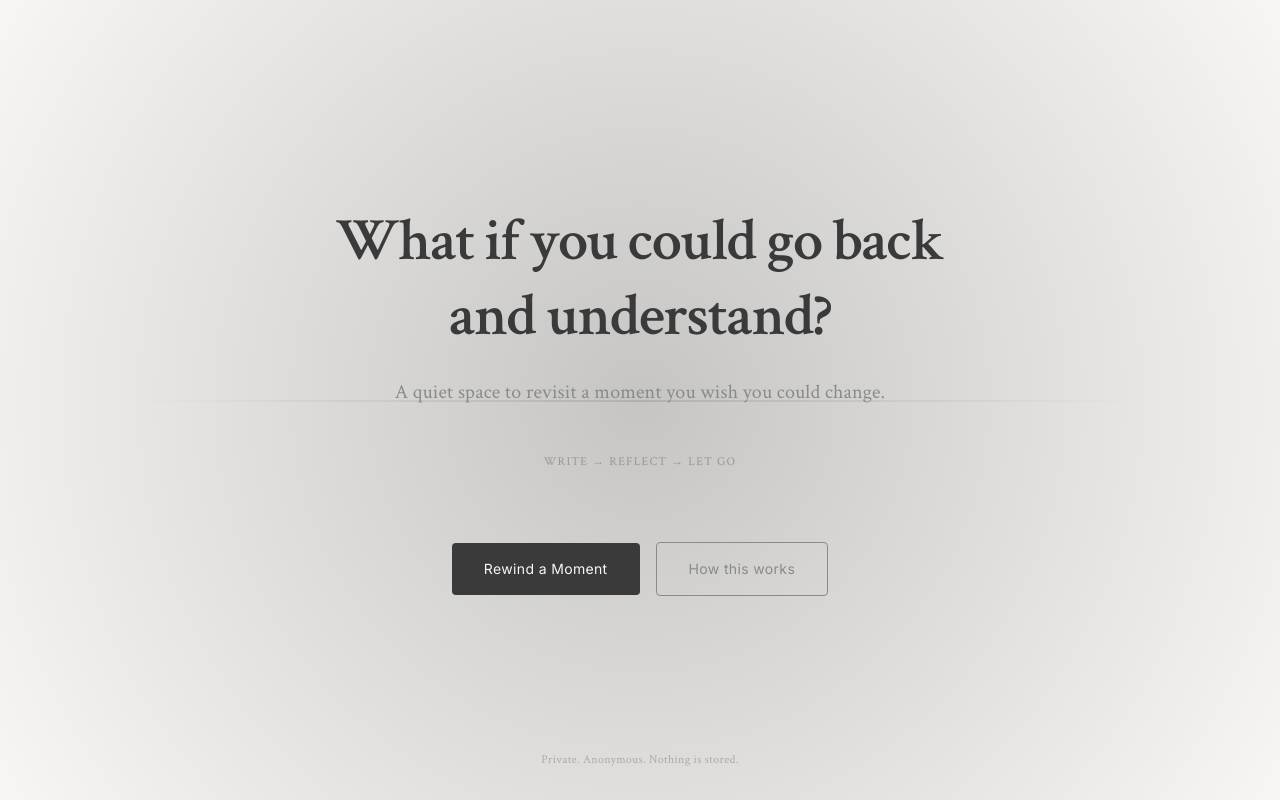
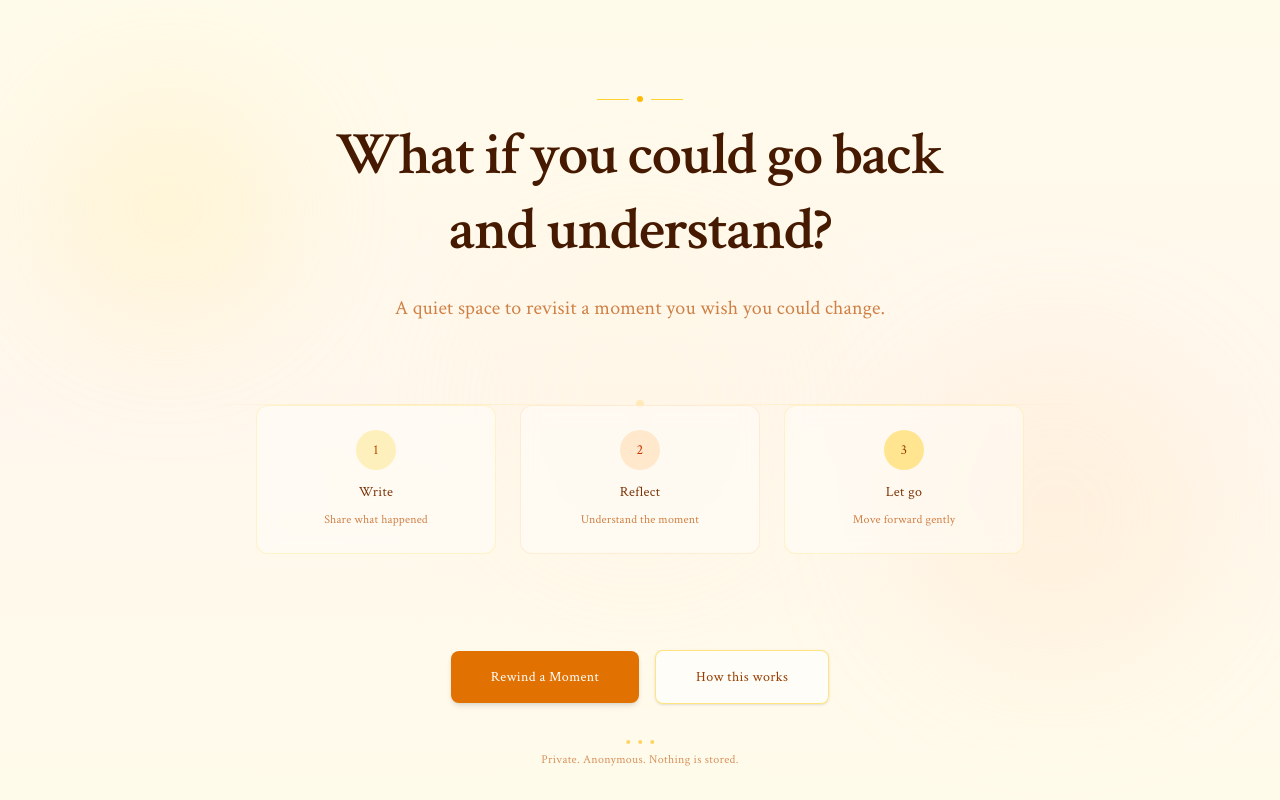
Before and after one commit to bravetiger01/ctrl-z, a Next.js app: page / in a window 1280 px wide. Built offline with nearby package versions, Linux system fonts and the light colour scheme.

Commit message:
fix: Improved Home Page

```diff
--- a/app/page.tsx
+++ b/app/page.tsx
@@ -2,78 +2,103 @@ import Link from "next/link";
 
 export default function Home() {
   return (
-    <main className="min-h-screen flex items-center justify-center px-6 py-16 relative overflow-hidden bg-background">
+    <main className="min-h-screen flex items-center justify-center px-6 py-16 relative overflow-hidden bg-gradient-to-b from-amber-50 via-orange-50 to-amber-50">
 
-      {/* ─────────────────────────────────────────────
-          Option A: Soft radial gradient (very subtle)
-         ───────────────────────────────────────────── */}
-      <div
-        aria-hidden
-        className="absolute inset-0 pointer-events-none"
-        style={{
-          background: `
-            radial-gradient(
-              circle at center,
-              rgba(0, 0, 0, 0.2),
-              transparent 100%
-            )
-          `,
-        }}
-      />
-
-      {/* ─────────────────────────────────────────────
-          Option B: Faint timeline / rewind line
-         ───────────────────────────────────────────── */}
-      <div
-        aria-hidden
-        className="absolute top-1/2 left-0 right-0 h-px pointer-events-none"
-      >
-        <div className="mx-auto w-[80%] h-[2px] bg-gradient-to-r from-transparent via-foreground/15 to-transparent" />
+      {/* Decorative elements */}
+      <div aria-hidden className="absolute inset-0 pointer-events-none overflow-hidden">
+        {/* Soft orbs */}
+        <div className="absolute top-20 left-10 w-64 h-64 bg-amber-200/20 rounded-full blur-3xl"></div>
+        <div className="absolute bottom-32 right-16 w-80 h-80 bg-orange-200/20 rounded-full blur-3xl"></div>
+        <div className="absolute top-1/2 left-1/2 -translate-x-1/2 -translate-y-1/2 w-96 h-96 bg-amber-100/10 rounded-full blur-3xl"></div>
       </div>
 
-      {/* ─────────────────────────────────────────────
-          Content
-         ───────────────────────────────────────────── */}
-      <div className="max-w-2xl w-full text-center space-y-12 relative z-10">
+      {/* Subtle timeline decoration */}
+      <div aria-hidden className="absolute top-1/2 left-0 right-0 pointer-events-none flex items-center justify-center">
+        <div className="w-[70%] flex items-center gap-3 opacity-20">
+          <div className="flex-1 h-px bg-gradient-to-r from-transparent via-amber-400 to-transparent"></div>
+          <div className="w-2 h-2 rounded-full bg-amber-400"></div>
+          <div className="flex-1 h-px bg-gradient-to-r from-transparent via-amber-400 to-transparent"></div>
+        </div>
+      </div>
+
+      {/* Content */}
+      <div className="max-w-3xl w-full text-center space-y-12 relative z-10">
+
+        {/* Small decorative element at top */}
+        <div className="flex items-center justify-center gap-2 mb-4">
+          <div className="w-8 h-px bg-amber-300"></div>
+          <div className="w-1.5 h-1.5 rounded-full bg-amber-400"></div>
+          <div className="w-8 h-px bg-amber-300"></div>
+        </div>
 
         {/* Hero */}
-        <div className="space-y-6">
-          <h1 className="text-4xl md:text-5xl lg:text-6xl font-semibold text-foreground leading-tight tracking-tight">
-            What if you could go back and understand?
+        <div className="space-y-6 animate-fade-in">
+          <h1 className="text-4xl md:text-5xl lg:text-6xl font-semibold text-amber-950 leading-tight tracking-tight">
+            What if you could go back<br />and understand?
           </h1>
 
-          <p className="text-lg md:text-xl text-muted max-w-xl mx-auto">
+          <p className="text-lg md:text-xl text-amber-700/70 max-w-xl mx-auto leading-relaxed">
             A quiet space to revisit a moment you wish you could change.
           </p>
         </div>
 
-        {/* Soft context hint */}
-        <p className="text-muted/80 tracking-widest uppercase text-xs">
-          Write → Reflect → Let go
-        </p>
+        {/* Process cards - subtle visual guide */}
+        <div className="grid grid-cols-1 sm:grid-cols-3 gap-6 pt-8 pb-4">
+          <div className="bg-white/40 backdrop-blur-sm rounded-xl p-6 border border-amber-200/40 hover:border-amber-300/60 transition-all duration-300">
+            <div className="w-10 h-10 rounded-full bg-amber-200/50 flex items-center justify-center mx-auto mb-3">
+              <span className="text-amber-700 text-sm font-medium">1</span>
+            </div>
+            <h3 className="text-sm font-medium text-amber-900 tracking-wide mb-2">Write</h3>
+            <p className="text-xs text-amber-700/70 leading-relaxed">Share what happened</p>
+          </div>
+
+          <div className="bg-white/40 backdrop-blur-sm rounded-xl p-6 border border-orange-200/40 hover:border-orange-300/60 transition-all duration-300">
+            <div className="w-10 h-10 rounded-full bg-orange-200/50 flex items-center justify-center mx-auto mb-3">
+              <span className="text-orange-700 text-sm font-medium">2</span>
+            </div>
+            <h3 className="text-sm font-medium text-amber-900 tracking-wide mb-2">Reflect</h3>
+            <p className="text-xs text-amber-700/70 leading-relaxed">Understand the moment</p>
+          </div>
+
+          <div className="bg-white/40 backdrop-blur-sm rounded-xl p-6 border border-amber-200/40 hover:border-amber-300/60 transition-all duration-300">
+            <div className="w-10 h-10 rounded-full bg-amber-300/50 flex items-center justify-center mx-auto mb-3">
+              <span className="text-amber-800 text-sm font-medium">3</span>
+            </div>
+            <h3 className="text-sm font-medium text-amber-900 tracking-wide mb-2">Let go</h3>
+            <p className="text-xs text-amber-700/70 leading-relaxed">Move forward gently</p>
+          </div>
+        </div>
 
         {/* CTAs */}
-        <div className="flex flex-col sm:flex-row gap-4 justify-center items-center pt-6">
+        <div className="flex flex-col sm:flex-row gap-4 justify-center items-center pt-8">
           <Link
             href="/rewind"
-            className="px-8 py-4 bg-foreground text-background rounded-sm font-sans text-sm tracking-wide transition-all duration-500 hover:opacity-90 hover:scale-[1.02] w-full sm:w-auto"
+            className="w-full sm:w-auto px-10 py-4 bg-amber-600 text-white rounded-lg text-sm tracking-wide transition-all duration-300 hover:bg-amber-700 hover:shadow-lg shadow-md hover:scale-[1.02]"
           >
             Rewind a Moment
           </Link>
 
           <Link
             href="/how"
-            className="px-8 py-4 border border-muted text-muted rounded-sm font-sans text-sm tracking-wide transition-all duration-500 hover:border-foreground hover:text-foreground w-full sm:w-auto"
+            className="w-full sm:w-auto px-10 py-4 bg-white/60 backdrop-blur-sm border border-amber-300/60 text-amber-800 rounded-lg text-sm tracking-wide transition-all duration-300 hover:bg-white/80 hover:border-amber-400 shadow-sm"
           >
             How this works
           </Link>
         </div>
 
       </div>
+
       {/* Footer trust signal */}
-      <p className="absolute bottom-8 left-1/2 -translate-x-1/2 text-xs text-muted/60 tracking-wide">
-        Private. Anonymous. Nothing is stored.
-      </p>
+      <div className="absolute bottom-8 left-1/2 -translate-x-1/2 flex flex-col items-center gap-2">
+        <div className="flex items-center gap-2">
+          <div className="w-1 h-1 rounded-full bg-amber-400/60"></div>
+          <div className="w-1 h-1 rounded-full bg-amber-400/60"></div>
+          <div className="w-1 h-1 rounded-full bg-amber-400/60"></div>
+        </div>
+        <p className="text-xs text-amber-700/60 tracking-wide">
+          Private. Anonymous. Nothing is stored.
+        </p>
+      </div>
 
     </main>
   );
```
